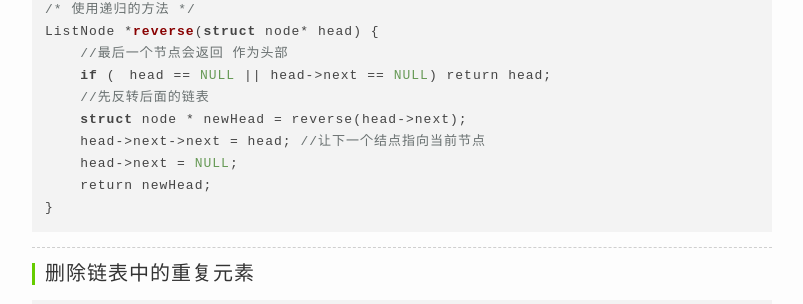
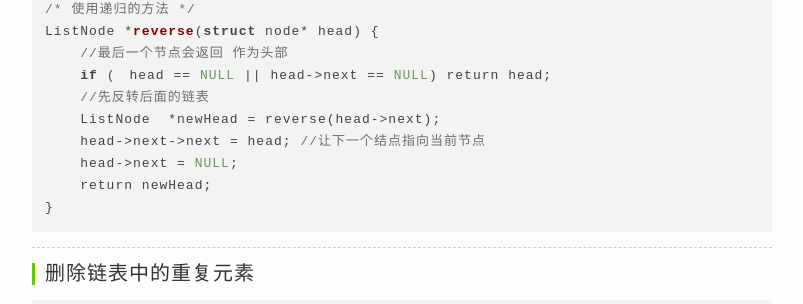
Before and after one commit to charleshm/charleshm.github.io, a Jekyll site: the page built from _posts/2016-04-08-Cplusplus-List.md, in a window 1280 px wide and 900 px high, scrolled down 1554 px. Shown: the part 148-452 px from the top of the window, without its empty margins (238-1041 px from the left). Built offline with Jekyll 4.4.1, drawn with Linux system fonts in a browser that asks for light colours; nearby versions of some CDN libraries; comment, search, counter and statistics services are not loaded.

Commit message:
c++ list

```diff
--- a/_posts/2016-04-08-Cplusplus-List.md
+++ b/_posts/2016-04-08-Cplusplus-List.md
@@ -74,7 +74,7 @@ ListNode *reverse(struct node* head) {
     //最后一个节点会返回 作为头部
     if (　head == NULL || head->next == NULL) return head;
     //先反转后面的链表
-    struct node * newHead = reverse(head->next);
+    ListNode  *newHead = reverse(head->next);
     head->next->next = head; //让下一个结点指向当前节点
     head->next = NULL;
     return newHead;
```
